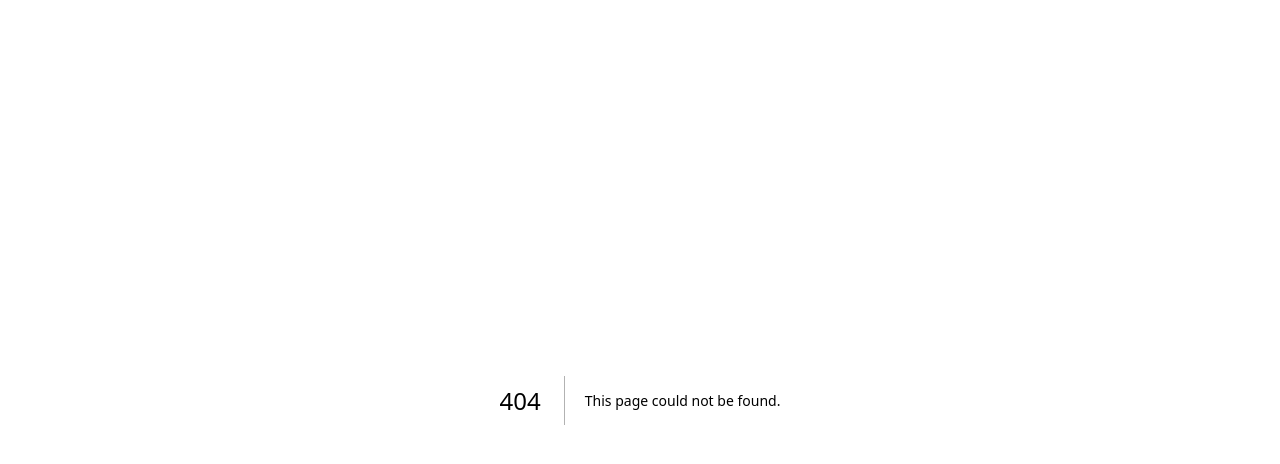
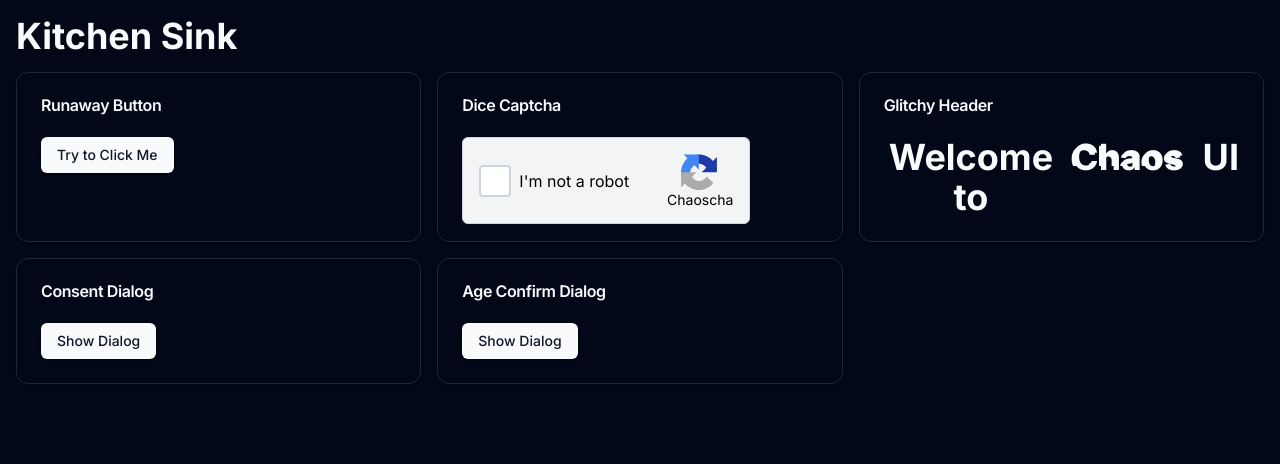
Before and after one commit to l0kt33n/chaos-ui, a Next.js app: page /kitchen-sink in a window 1280 px wide. Before the commit this address had no page. Shown: the top 464 px of the page. Built offline with nearby package versions, Linux system fonts and the light colour scheme.

Commit message:
added kitchen sink page for component demonstration

```diff
--- /dev/null
+++ b/src/app/kitchen-sink/page.tsx
@@ -0,0 +1,66 @@
+'use client'
+
+import { Button } from "@/components/ui/button";
+import { Card, CardContent, CardHeader, CardTitle } from "@/components/ui/card";
+import RunawayButton from "@/components/demos/runaway-button";
+import DiceCaptcha from "@/components/demos/captchas/dice";
+import GlitchyHeaderText from "@/components/demos/glitchy-header";
+import ConsentDialog from "@/components/demos/consent-dialog";
+import AgeConfirmDialog from "@/components/demos/age-confirm-dialog";
+import { useRef, useState } from "react";
+
+export default function KitchenSink() {
+  const runawayButtonContainerRef = useRef<HTMLDivElement>(null);
+  const [showConsentDialog, setShowConsentDialog] = useState(false);
+  const [showAgeConfirmDialog, setShowAgeConfirmDialog] = useState(false);
+
+  return (
+    <div className="container mx-auto p-4">
+      <h1 className="text-4xl font-bold mb-4">Kitchen Sink</h1>
+      <div className="grid grid-cols-1 md:grid-cols-2 lg:grid-cols-3 gap-4">
+        <Card ref={runawayButtonContainerRef}>
+          <CardHeader>
+            <CardTitle>Runaway Button</CardTitle>
+          </CardHeader>
+          <CardContent>
+            <RunawayButton containerRef={runawayButtonContainerRef} />
+          </CardContent>
+        </Card>
+        <Card>
+          <CardHeader>
+            <CardTitle>Dice Captcha</CardTitle>
+          </CardHeader>
+          <CardContent>
+            <DiceCaptcha onSuccess={() => {}} />
+          </CardContent>
+        </Card>
+        <Card>
+          <CardHeader>
+            <CardTitle>Glitchy Header</CardTitle>
+          </CardHeader>
+          <CardContent>
+            <GlitchyHeaderText />
+          </CardContent>
+        </Card>
+        <Card>
+          <CardHeader>
+            <CardTitle>Consent Dialog</CardTitle>
+          </CardHeader>
+          <CardContent>
+            <ConsentDialog open={showConsentDialog} onConfirm={() => setShowConsentDialog(false)} />
+            <Button onClick={() => setShowConsentDialog(true)}>Show Dialog</Button>
+          </CardContent>
+        </Card>
+        <Card>
+          <CardHeader>
+            <CardTitle>Age Confirm Dialog</CardTitle>
+          </CardHeader>
+          <CardContent>
+            <AgeConfirmDialog open={showAgeConfirmDialog} onConfirm={() => setShowAgeConfirmDialog(false)} />
+            <Button onClick={() => setShowAgeConfirmDialog(true)}>Show Dialog</Button>
+          </CardContent>
+        </Card>
+      </div>
+    </div>
+  );
+}
--- a/src/app/page.tsx
+++ b/src/app/page.tsx
@@ -1,3 +1,4 @@
+import Link from "next/link";
 import dynamic from 'next/dynamic';
 
 const DemoContainer = dynamic(() => import('@/components/demo-container'), { ssr: false });
@@ -7,6 +8,9 @@ export default function Home() {
     <main className="flex min-h-screen flex-col items-center justify-between p-24">
       <div className="flex flex-col items-center justify-center space-y-8">
         <DemoContainer />
+        <Link href="/kitchen-sink" className="text-blue-500 hover:underline">
+          Go to Kitchen Sink
+        </Link>
       </div>
     </main>
   )
--- a/src/components/demos/runaway-button.tsx
+++ b/src/components/demos/runaway-button.tsx
@@ -4,7 +4,13 @@ import { useState, useRef } from "react";
 import { Button } from "@/components/ui/button";
 import { twMerge } from "tailwind-merge";
 
-export default function RunawayButton({ text = "Try to Click Me" }: { text?: string }) {
+export default function RunawayButton({
+  text = "Try to Click Me",
+  containerRef
+}: {
+  text?: string;
+  containerRef?: React.RefObject<HTMLElement>;
+}) {
   const [position, setPosition] = useState<{ top: number; left: number } | null>(null);
   const buttonRef = useRef<HTMLButtonElement>(null);
 
@@ -31,12 +37,17 @@ export default function RunawayButton({ text = "Try to Click Me" }: { text?: str
     const newLeft = buttonRect.left - runawayDistance * Math.cos(angle);
     const newTop = buttonRect.top - runawayDistance * Math.sin(angle);
 
+    const container = containerRef?.current;
+    const containerRect = container
+      ? container.getBoundingClientRect()
+      : { left: 0, top: 0, width: window.innerWidth, height: window.innerHeight };
+
     const safeZone = 0.05; // 5% safe zone
-    const safeZoneX = window.innerWidth * safeZone;
-    const safeZoneY = window.innerHeight * safeZone;
+    const safeZoneX = containerRect.width * safeZone;
+    const safeZoneY = containerRect.height * safeZone;
 
-    const boundedLeft = Math.max(safeZoneX, Math.min(window.innerWidth - safeZoneX - buttonRect.width, newLeft));
-    const boundedTop = Math.max(safeZoneY, Math.min(window.innerHeight - safeZoneY - buttonRect.height, newTop));
+    const boundedLeft = Math.max(containerRect.left + safeZoneX, Math.min(containerRect.left + containerRect.width - safeZoneX - buttonRect.width, newLeft));
+    const boundedTop = Math.max(containerRect.top + safeZoneY, Math.min(containerRect.top + containerRect.height - safeZoneY - buttonRect.height, newTop));
 
     setPosition({ top: boundedTop, left: boundedLeft });
   };
```
